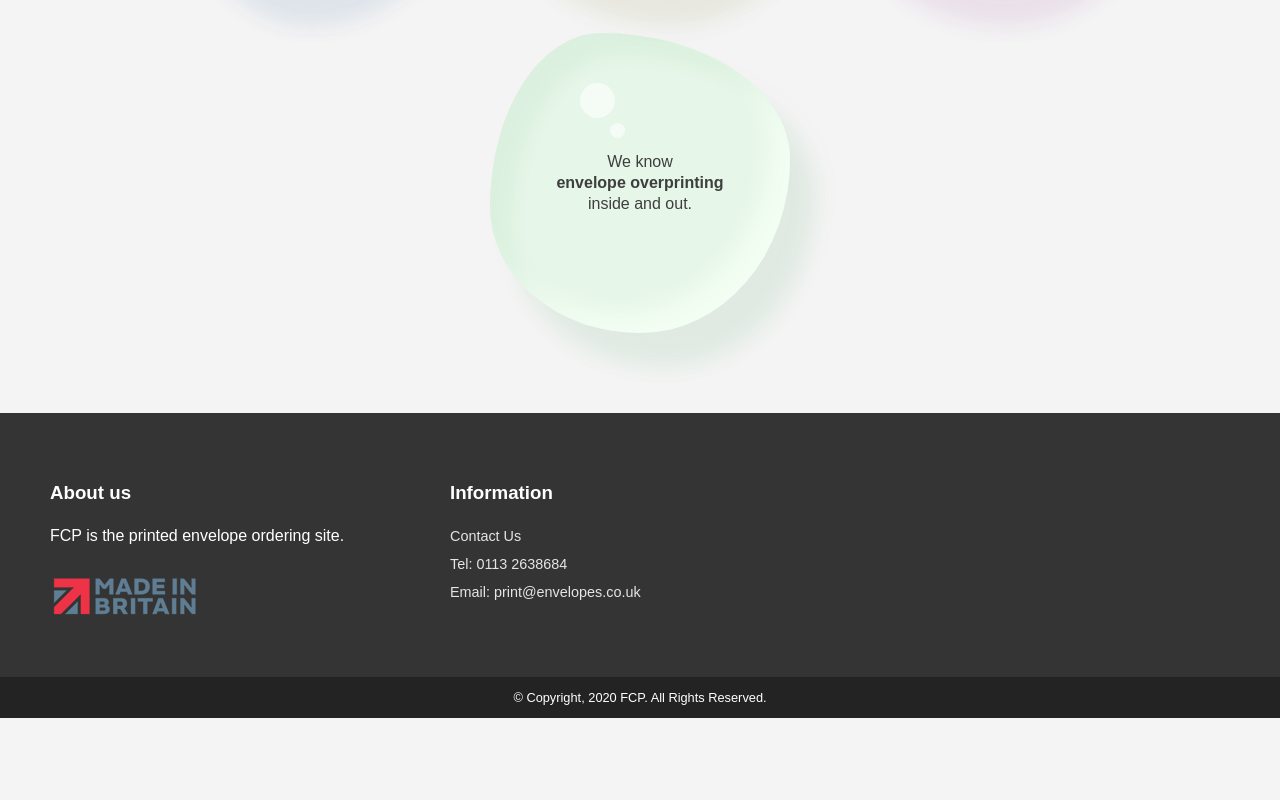
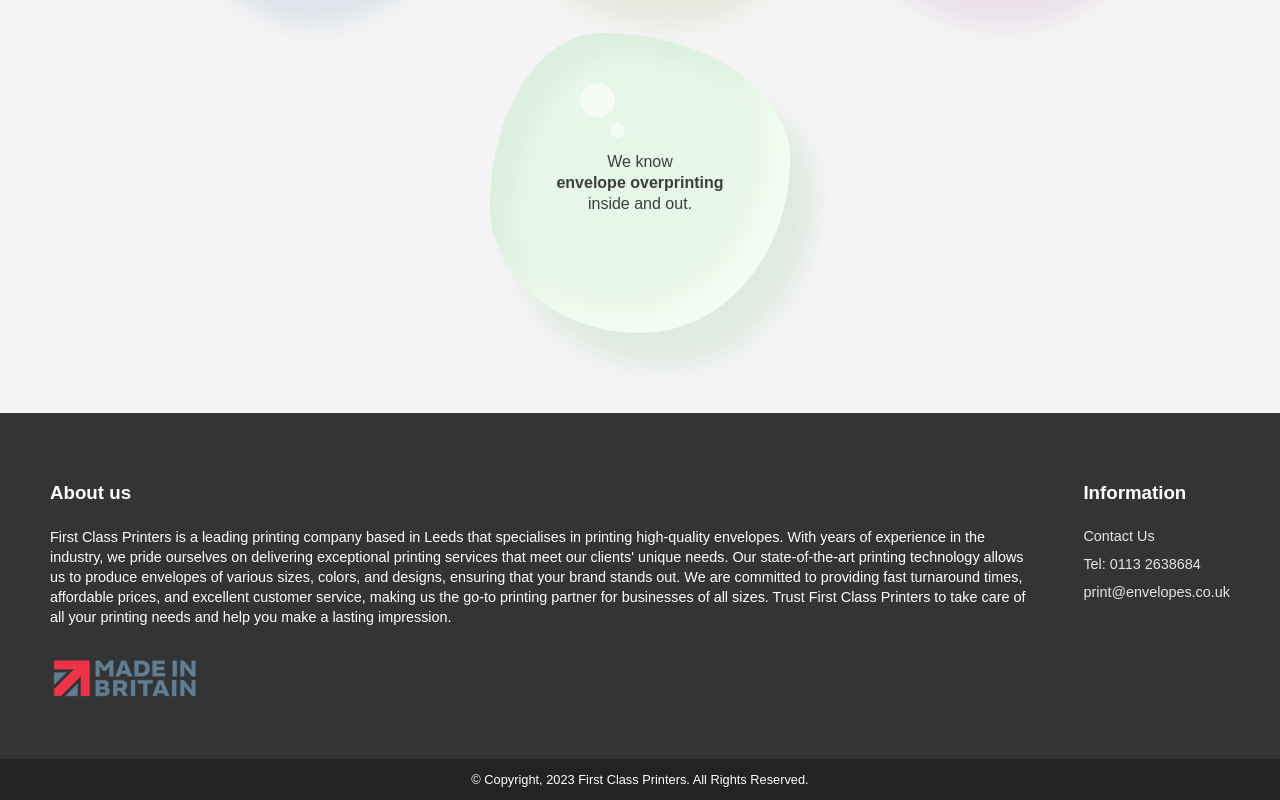
Before and after one commit to AndryEnveseur/FirstClassPrinters, a plain HTML site: page index.html in a window 1280 px wide. Shown: the part 1199-1999 px from the top of the page. Before the commit the page ends 1917 px from the top, so only its background shows below. Drawn offline with Linux system fonts and the light colour scheme.

Commit message:
Nueva contenido de "About us"
Y retocado el CSS

```diff
--- a/css/footer/style.css
+++ b/css/footer/style.css
@@ -28,25 +28,28 @@ footer .footer-top-container {
     padding: 50px var(--general-lateral-padding-page);
     width: 100%;
 
-    /* padding: 30px 0; */
     box-sizing: border-box;
 }
 
 footer .footer-top-container > div {
-    display: grid;
-    grid-template-columns: repeat(auto-fill, minmax(auto, 1fr));
+    display: flex;
+    justify-content: space-between;
     width: 100%;
-    /* grid-auto-rows: minmax(auto, 100%); */
 
     box-sizing: border-box;
     max-width: var(--general-max-width);
-    grid-gap: 20px;
+    grid-gap: 50px;
 
 }
 
 footer .footer-top-container li h3 {
     margin: 0;
     padding: 0;
+}
+
+footer .about-us p {
+    line-height: 20px;
+    font-size: .9em;
 }
 
 footer .footer-top-container li {
@@ -100,6 +103,13 @@ footer .footer-top-container a:hover, footer .footer-top-container a:active {
     background-size: 0 2px, 100% 2px;
 }
 
+@media (max-width: 900px) {
+    footer .footer-top-container > div {
+        flex-wrap: wrap;
+
+    }
+}
+
 @media (max-width: 400px) {
     footer #payment-accept {
         max-width: max-content;
--- a/index.html
+++ b/index.html
@@ -240,7 +240,7 @@
                         <ul>
                             <li>
                                 <p>
-                                    FCP is the printed envelope ordering site.
+                                    First Class Printers is a leading printing company based in Leeds that specialises in printing high-quality envelopes. With years of experience in the industry, we pride ourselves on delivering exceptional printing services that meet our clients' unique needs. Our state-of-the-art printing technology allows us to produce envelopes of various sizes, colors, and designs, ensuring that your brand stands out. We are committed to providing fast turnaround times, affordable prices, and excellent customer service, making us the go-to printing partner for businesses of all sizes. Trust First Class Printers to take care of all your printing needs and help you make a lasting impression.
                                 </p>
                             </li>
                             <li>
@@ -273,7 +273,7 @@
                             </li>
                             <li>
                                 <a href="mailto:print@envelopes.co.uk">
-                                    Email: print@envelopes.co.uk
+                                    print@envelopes.co.uk
                                 </a>
                             </li>
                         </ul>
@@ -283,7 +283,7 @@
         </div>
         <div class="footer-bottom-container">
             <p>
-                © Copyright, 2020 FCP. All Rights Reserved.
+                © Copyright, 2023 First Class Printers. All Rights Reserved.
             </p>
         </div>
     </footer>
```
